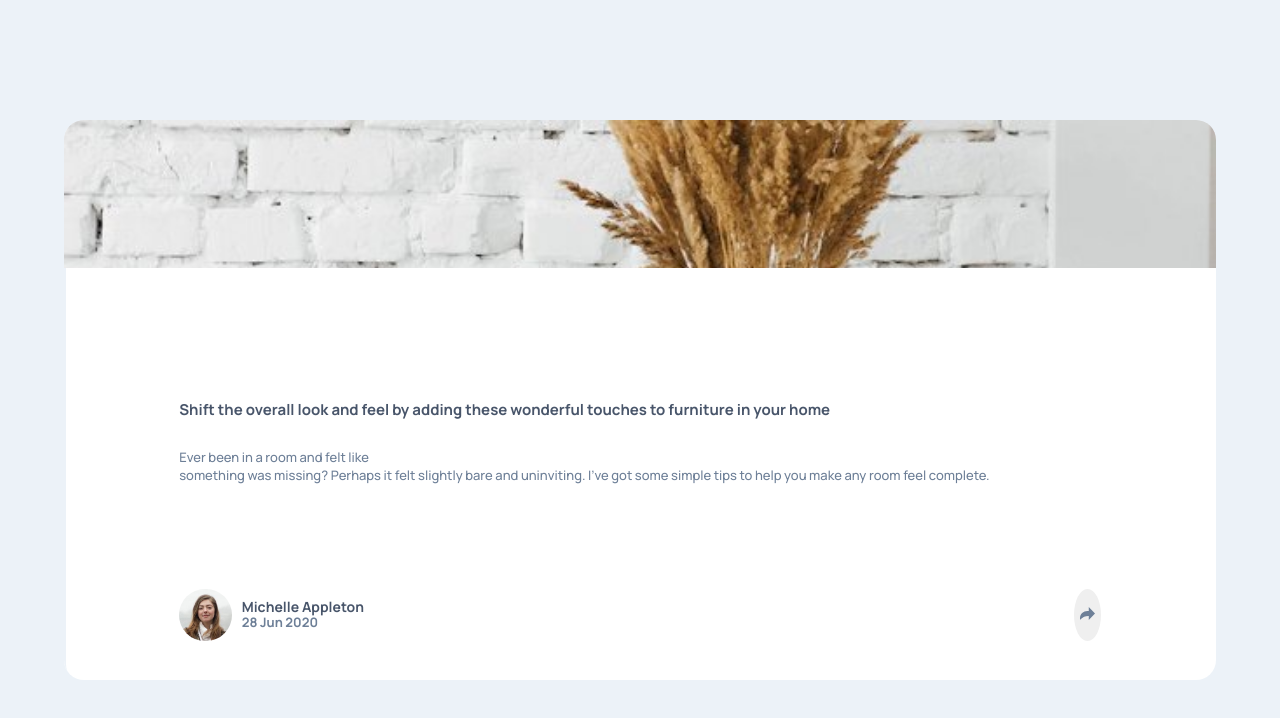
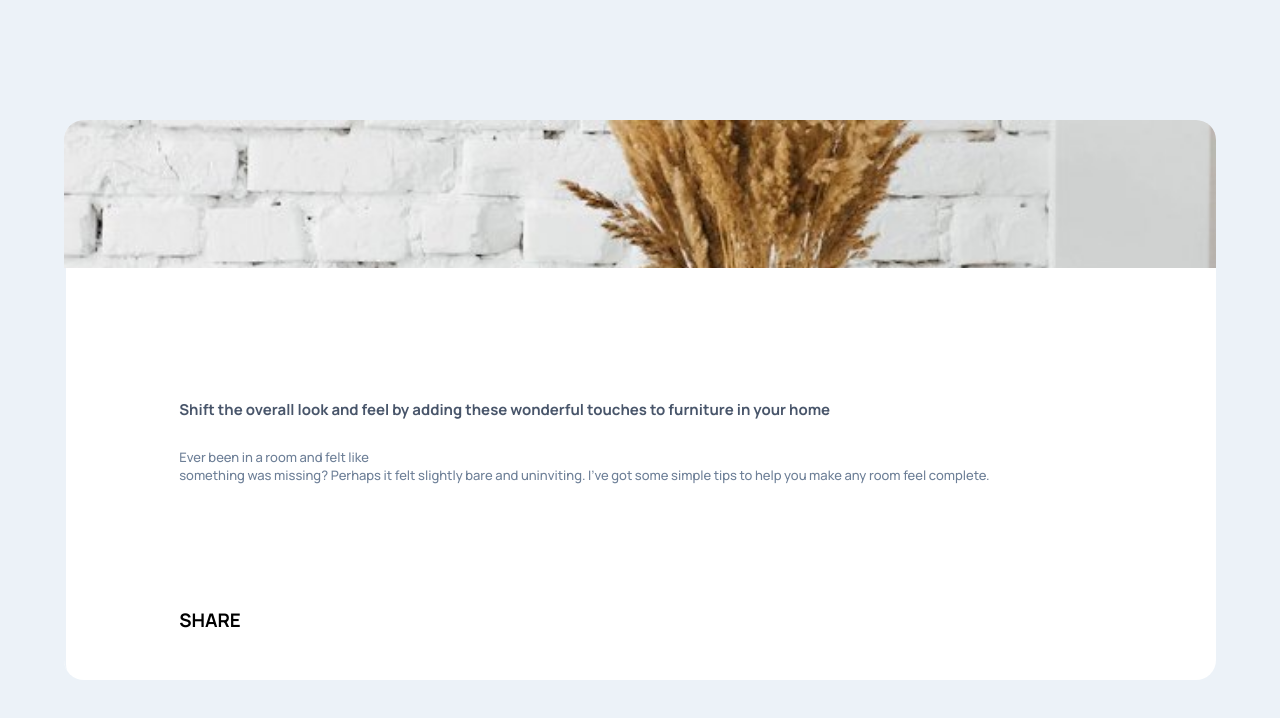
Before and after one commit to KeyurGK/article-preview-component-master, a plain HTML site: page index.html in a window 1280 px wide. Both pictures are taken after a click on the button 1087 px from the left and 614 px from the top of the page. Drawn offline with Linux system fonts and the light colour scheme.

Commit message:
added event to share

```diff
--- a/index.html
+++ b/index.html
@@ -73,5 +73,6 @@
         >Frontend Mentor</a
       >. Coded by <a href="#">Your Name Here</a>.
     </div> -->
+    <script src="script.js"></script>
   </body>
 </html>
--- a/script.js
+++ b/script.js
@@ -0,0 +1,10 @@
+const shareButton = document.getElementsByClassName("share-button")[0];
+const shareResponse = `<div><h3>SHARE</h3></div>`;
+const footerResponse = document.querySelector(".container__content-footer");
+const handleShare = () => {
+  const newResponse = document.createElement("div");
+  footerResponse.innerHTML = shareResponse;
+  //   footerResponse.appendChild(newResponse);
+};
+
+shareButton.addEventListener("click", handleShare);
```
